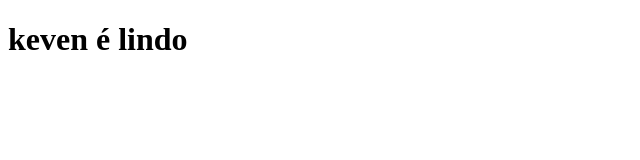
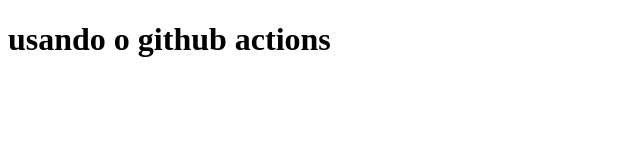
Before and after one commit to kras-gk/live-de-sabado1, a plain HTML site: page htdocs/index.html in a window 1280 px wide. Shown: the whole page, without its empty margins (0-640 px from the left). Drawn offline with Linux system fonts and the light colour scheme.

Commit message:
change index

```diff
--- a/htdocs/index.html
+++ b/htdocs/index.html
@@ -6,6 +6,6 @@
     <title>live</title>
 </head>
 <body>
-    <h1>keven é lindo</h1>
+    <h1>usando o github actions</h1>
 </body>
 </html>
```
